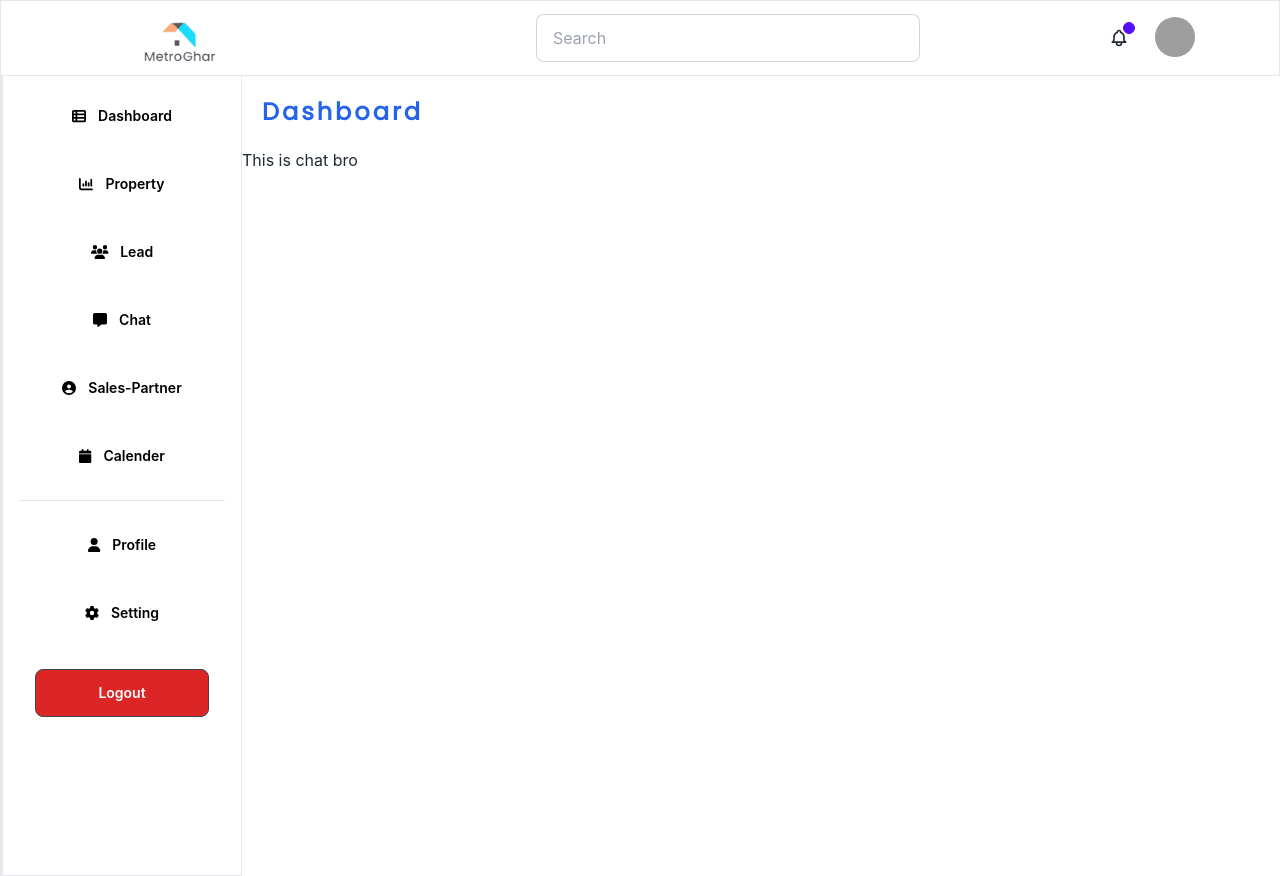
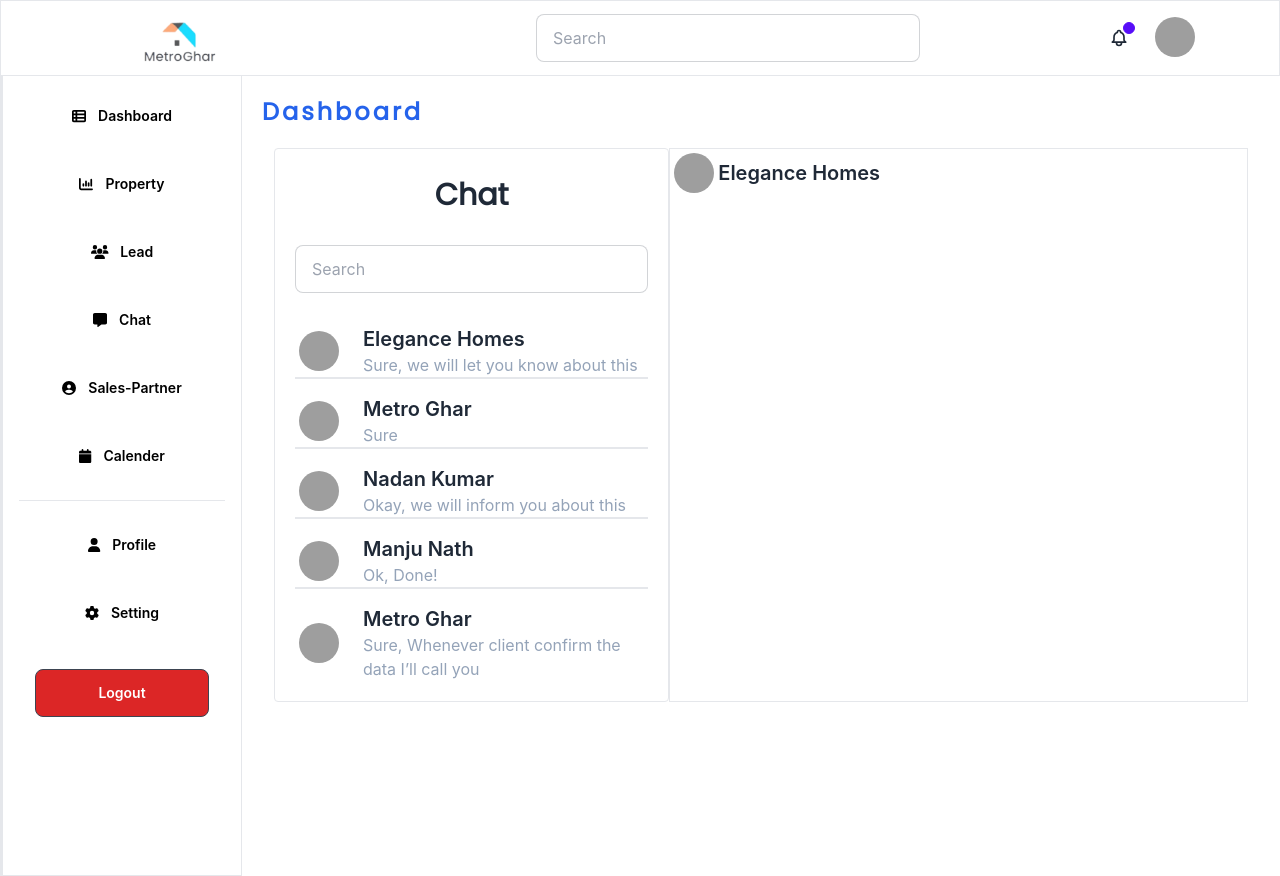
Before and after one commit to ashrafurrahman22/metroghar-front-end-task, a React (Create React App) app: page /dashboard/chat in a window 1280 px wide. Built offline with nearby package versions, Linux system fonts and the light colour scheme; grey boxes are pictures that could not be loaded.

Commit message:
chat-page-updated

```diff
--- a/src/Pages/Home/Dashboard/Chat/Chat.js
+++ b/src/Pages/Home/Dashboard/Chat/Chat.js
@@ -1,9 +1,16 @@
 import React from 'react';
+import ChatMembers from './ChatMembers';
+import Message from './Message';
 
 const Chat = () => {
     return (
-        <div>
-            <h2>This is chat bro</h2>
+        <div className='flex px-8'>
+            <div style={{width:"435px"}} className='w-6/12 border rounded'>
+            <ChatMembers></ChatMembers>
+            </div>
+            <div style={{width:"637px"}} className='border'>
+            <Message></Message>
+            </div>
         </div>
     );
 };
--- /dev/null
+++ b/src/Pages/Home/Dashboard/Chat/ChatMembers.js
@@ -0,0 +1,81 @@
+import React from 'react';
+
+const ChatMembers = () => {
+    return (
+        <div className='p-5'>
+            <div className='flex flex-col justify-center items-center'>
+            <h2 style={{fontFamily:"poppins"}} className='text-3xl pt-2 pb-8 font-semibold'>Chat</h2>
+            <div className='pb-8 w-full'>
+            <input type="text" placeholder="Search" class="input input-bordered  w-full" />
+            </div>
+
+
+            <div className="grid gap-4">
+                {/* members */}
+            <div className='flex items-center gap-5 border-b-2'>
+            <label tabindex="0" class="btn btn-ghost btn-circle avatar">
+            <div class="w-10 rounded-full">
+            <img src="https://placeimg.com/80/80/people" alt='' />
+            </div>
+            </label>
+             <div>
+            <h2 className='text-xl font-semibold'>Elegance Homes</h2>
+            <p className='text-slate-400'>Sure, we will let you know about this  </p>
+            </div>
+            </div>
+            {/* members */}
+            <div className='flex items-center gap-5 border-b-2'>
+            <label tabindex="0" class="btn btn-ghost btn-circle avatar">
+            <div class="w-10 rounded-full">
+            <img src="https://placeimg.com/80/80/people" alt='' />
+            </div>
+            </label>
+             <div>
+            <h2 className='text-xl font-semibold'>Metro Ghar</h2>
+            <p className='text-slate-400'>Sure</p>
+            </div>
+            </div>
+            {/* members */}
+            <div className='flex items-center gap-5 border-b-2'>
+            <label tabindex="0" class="btn btn-ghost btn-circle avatar">
+            <div class="w-10 rounded-full">
+            <img src="https://placeimg.com/80/80/people" alt='' />
+            </div>
+            </label>
+             <div>
+            <h2 className='text-xl font-semibold'>Nadan Kumar</h2>
+            <p className='text-slate-400'>Okay, we will inform you about this</p>
+            </div>
+            </div>
+            {/* members */}
+            <div className='flex items-center gap-5 border-b-2'>
+            <label tabindex="0" class="btn btn-ghost btn-circle avatar">
+            <div class="w-10 rounded-full">
+            <img src="https://placeimg.com/80/80/people" alt='' />
+            </div>
+            </label>
+             <div>
+            <h2 className='text-xl font-semibold'>Manju Nath</h2>
+            <p className='text-slate-400'>Ok, Done!</p>
+            </div>
+            </div>
+            {/* members */}
+            <div className='flex items-center gap-5'>
+            <label tabindex="0" class="btn btn-ghost btn-circle avatar">
+            <div class="w-10 rounded-full">
+            <img src="https://placeimg.com/80/80/people" alt='' />
+            </div>
+            </label>
+             <div>
+            <h2 className='text-xl font-semibold'>Metro Ghar</h2>
+            <p className='text-slate-400'>Sure, Whenever client confirm the data I’ll call you</p>
+            </div>
+            </div>
+            </div>
+
+            </div>
+        </div>
+    );
+};
+
+export default ChatMembers;
--- /dev/null
+++ b/src/Pages/Home/Dashboard/Chat/Message.js
@@ -0,0 +1,18 @@
+import React from 'react';
+
+const Message = () => {
+    return (
+        <div>
+            <div className='flex items-center'>
+            <label tabindex="0" class="btn btn-ghost btn-circle avatar">
+            <div class="w-10 rounded-full">
+            <img src="https://placeimg.com/80/80/people" alt='' />
+            </div>
+            </label>
+            <h2 className='text-xl font-semibold'>Elegance Homes</h2>
+            </div>
+        </div>
+    );
+};
+
+export default Message;
```
